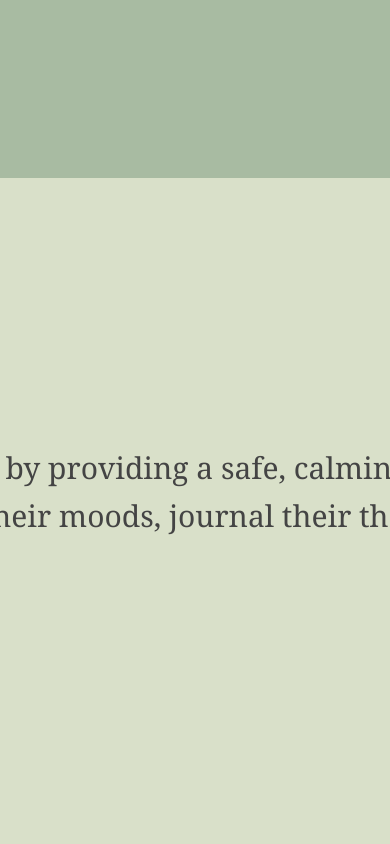
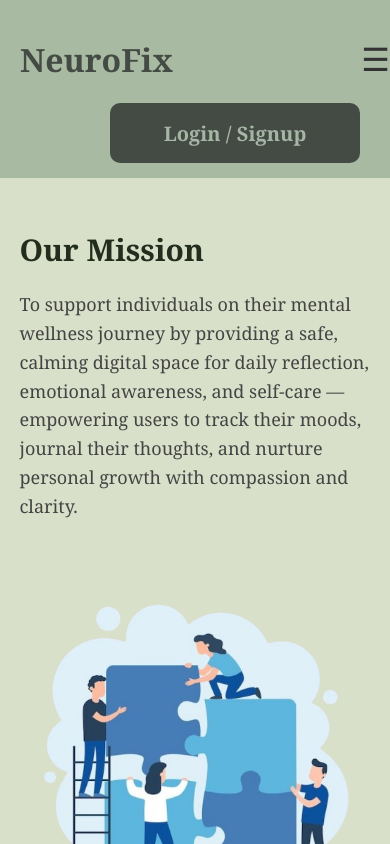
Before and after one commit to Pratiti-paul/Neurofix_final, a React (Vite) app: page /about in a window 390 px wide. Built offline with nearby package versions, Linux system fonts and the light colour scheme.

Commit message:
minor changes

```diff
--- a/src/components/about/about.css
+++ b/src/components/about/about.css
@@ -1,4 +1,3 @@
-
 body {
     font-family: Georgia;
     margin: 0;
@@ -14,10 +13,10 @@ body {
     flex-wrap: wrap;
     gap: 2rem;
     margin: 4rem auto;
-  width: 2000px;
+    width: 90%;
+    max-width: 1400px;
     padding: 2rem;
 }
-
 
 .card1,
 .card2,
@@ -29,19 +28,17 @@ body {
 .cardtitle,
 .cardtitle2,
 .maintag {
-  font-size: 60px;
+    font-size: clamp(30px, 5vw, 60px);
     color: #222d1e;
     margin-bottom: 1rem;
 }
 
 .cardtext,
 .cardtext2 {
-  font-size: 30px;
+    font-size: clamp(18px, 3vw, 30px);
     line-height: 1.6;
     color: #444;
-
 }
-
 
 .missionimage,
 .visionimage,
@@ -60,24 +57,20 @@ body {
     height: auto;
 }
 
-/* Feedback Form Styling */
 .tag1,
 .tag2,
 .tag3 {
     width: 100%;
-  padding-left: 20px;
-  padding-right: 20px;
-  padding-top: 25px;
-  padding-bottom: 25px;
+    padding: 20px;
     margin-bottom: 1rem;
-  font-size: 20px;
+    font-size: clamp(16px, 2.5vw, 20px);
     border: 1px solid #ccc;
     border-radius: 12px;
     background-color: #fff;
     color: #333;
     font-family: Georgia;
+    box-sizing: border-box;
 }
-
 
 .tag4 {
     align-items: center;
@@ -87,33 +80,67 @@ body {
     color: white;
     font-family: Georgia;
     margin: 1rem auto;
-  padding-left: 50px;
-  padding-right: 50px;
-  padding-top: 20px;
-  padding-bottom: 20px;
-  font-size: 20px;
+    padding: 20px 50px;
+    font-size: clamp(16px, 2.5vw, 20px);
     border: none;
     border-radius: 12px;
     cursor: pointer;
-
+    width: fit-content;
 }
 
 .tag4:hover {
     background-color: #577b4d;
 }
 
-/* Responsive Layout */
+@media (max-width: 1024px) {
+    .cardcontainer,
+    .cardcontainer2,
+    .cardcontainer3 {
+        margin: 2rem auto;
+        padding: 1.5rem;
+    }
+}
+
 @media (max-width: 768px) {
     .cardcontainer,
     .cardcontainer2,
     .cardcontainer3 {
         flex-direction: column;
-    align-items: flex-start;
+        align-items: center;
+        gap: 1.5rem;
+        margin: 1.5rem auto;
+        padding: 1rem;
+    }
+
+    .card1,
+    .card2,
+    .feedbackbox {
+        min-width: 100%;
     }
 
     .missionimage,
     .visionimage,
     .feedbackimage {
         margin-top: 1rem;
+        min-width: 100%;
     }
 }
+
+@media (max-width: 480px) {
+    .cardcontainer,
+    .cardcontainer2,
+    .cardcontainer3 {
+        margin: 1rem auto;
+        padding: 0.5rem;
+    }
+
+    .tag1,
+    .tag2,
+    .tag3 {
+        padding: 15px;
+    }
+
+    .tag4 {
+        padding: 15px 30px;
+    }
+}
```
Lines whose indentation alone changed are shown as unchanged.
